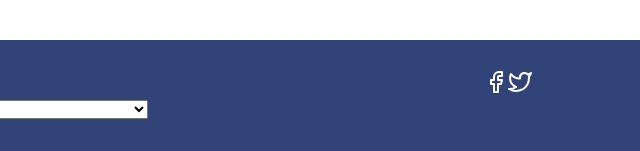
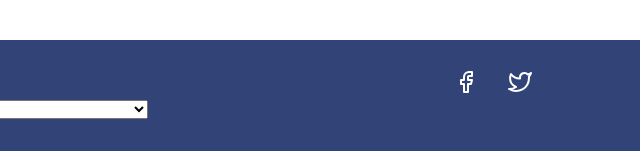
Before and after one commit to JoshuaMcKendall/Optima, a plain HTML site: page index.html in a window 1280 px wide. Shown: the part 2639-2790 px from the top of the page, 640-1280 px from the left. Drawn offline with nearby package versions, Linux system fonts and the light colour scheme.

Commit message:
Update style.css

```diff
--- a/style.css
+++ b/style.css
@@ -695,7 +695,7 @@ footer .social-link {
   margin-right: 30px;
 }
 
-footer .social-link:last-child {
+footer .social-links:last-child {
  margin-right: 0px;
 }
 
```
